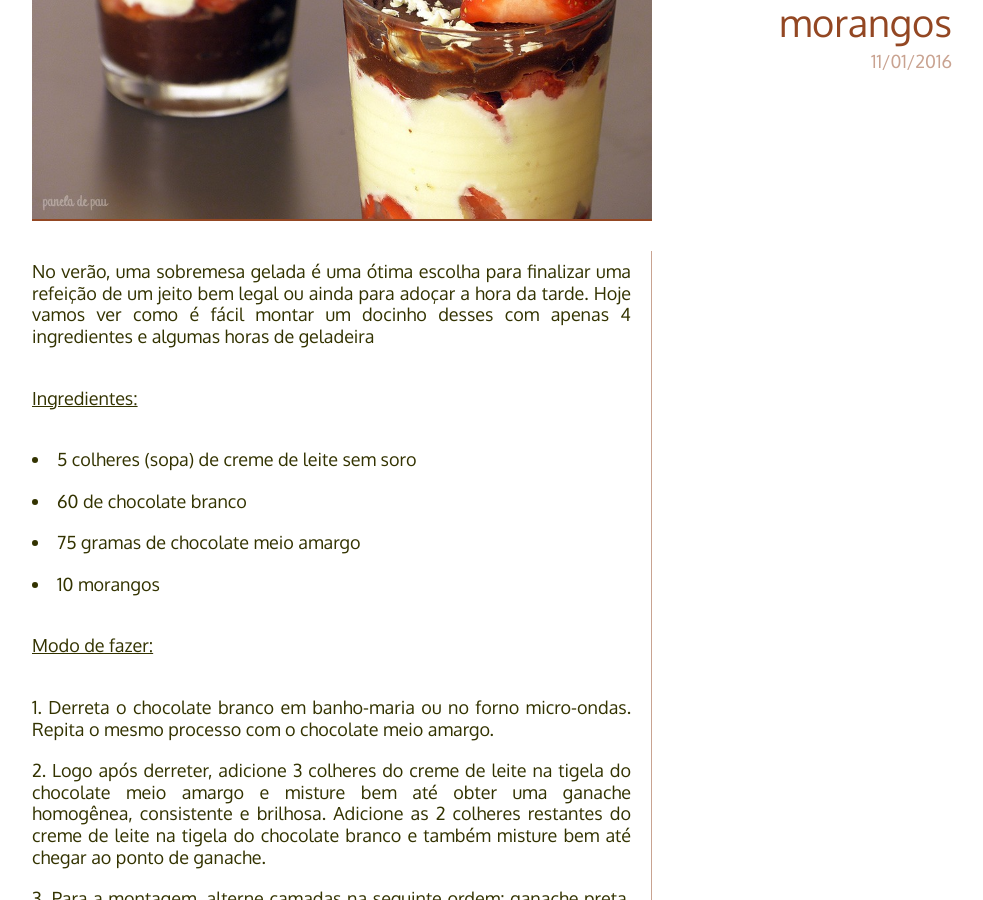
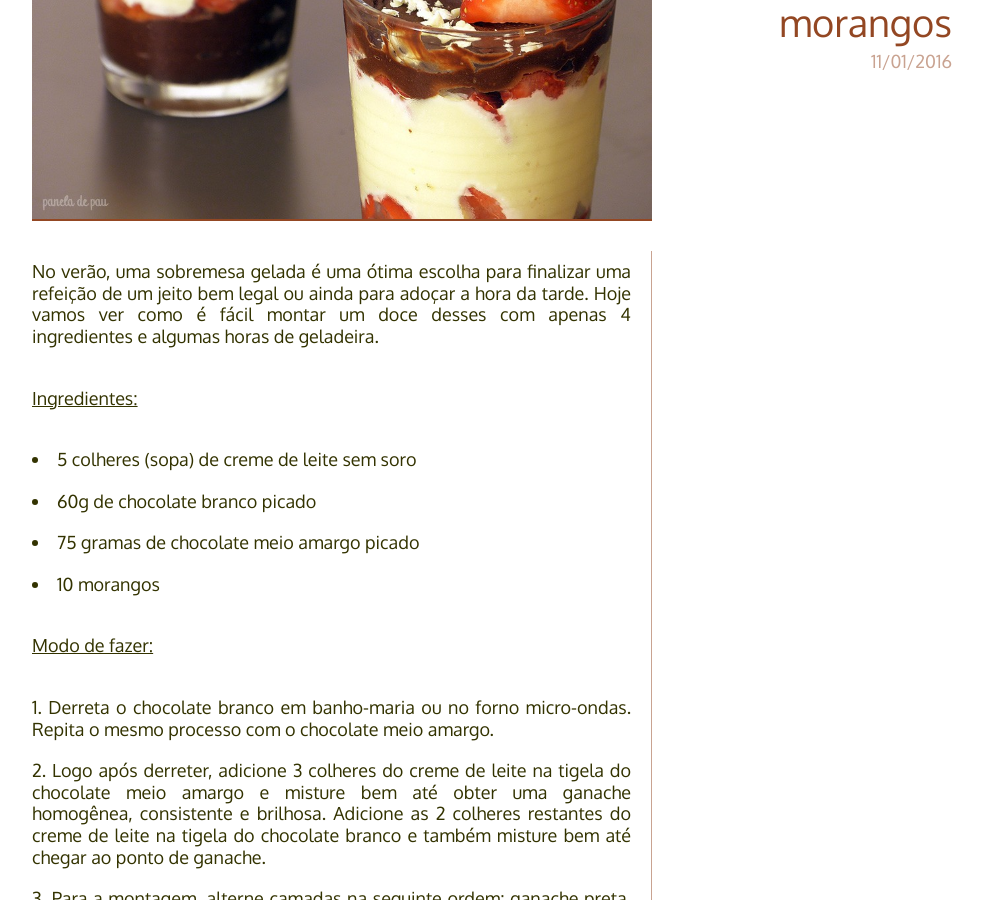
Before and after one commit to PaneladePau/paneladepau-jekyll-blog, a Jekyll site: the page built from _posts/2016-01-11-ganache-com-morangos.md, in a window 1280 px wide and 900 px high, scrolled down 328 px. Shown: the whole window, without its empty margins (138-1121 px from the left). Built offline with Jekyll 4.4.1, drawn with Linux system fonts in a browser that asks for light colours; nearby versions of some CDN libraries; some web fonts are replaced; Markdown is read by kramdown in place of the engine named in the settings.

Commit message:
“update”

```diff
--- a/_posts/2016-01-11-ganache-com-morangos.md
+++ b/_posts/2016-01-11-ganache-com-morangos.md
@@ -15,13 +15,13 @@ legendaimg2: Legenda da imagem 2
 [este é um texto com link](https://www.enderecodolink.com)
 {% endcomment %}
 
-No verão, uma sobremesa gelada é uma ótima escolha para finalizar uma refeição de um jeito bem legal ou ainda para adoçar a hora da tarde. Hoje vamos ver como é fácil montar um docinho desses com apenas 4 ingredientes e algumas horas de geladeira
+No verão, uma sobremesa gelada é uma ótima escolha para finalizar uma refeição de um jeito bem legal ou ainda para adoçar a hora da tarde. Hoje vamos ver como é fácil montar um doce desses com apenas 4 ingredientes e algumas horas de geladeira.
 
 ### Ingredientes:
 
 * 5 colheres (sopa) de creme de leite sem soro
-* 60 de chocolate branco
-* 75 gramas de chocolate meio amargo
+* 60g de chocolate branco picado
+* 75 gramas de chocolate meio amargo picado
 * 10 morangos
 
 ### Modo de fazer:
```
Also changed, not shown: img/fotos-dos-posts/ganache-com-morangos.jpg.
